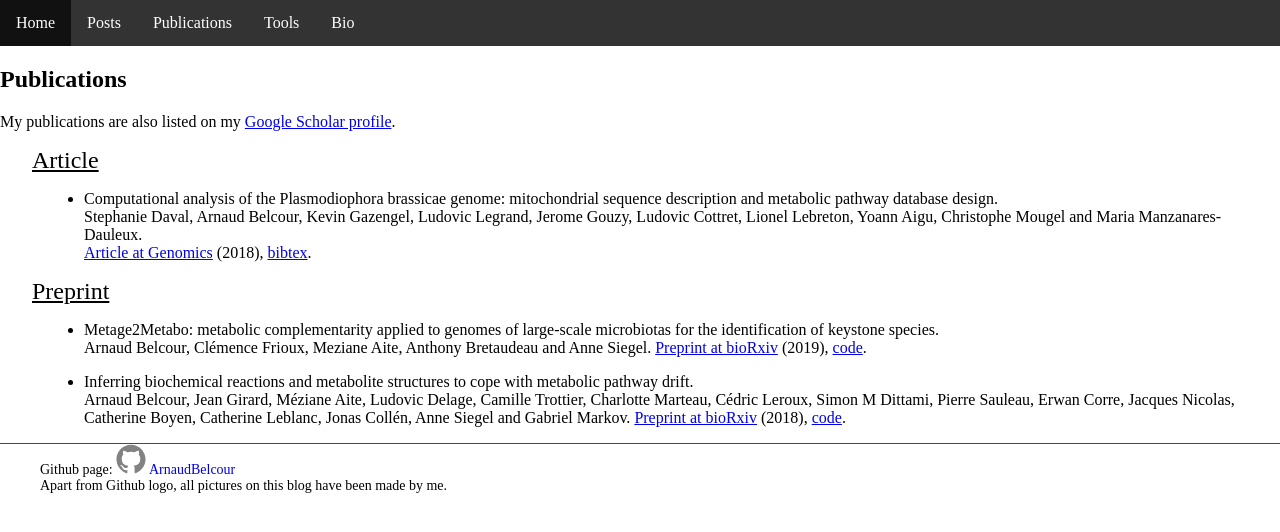
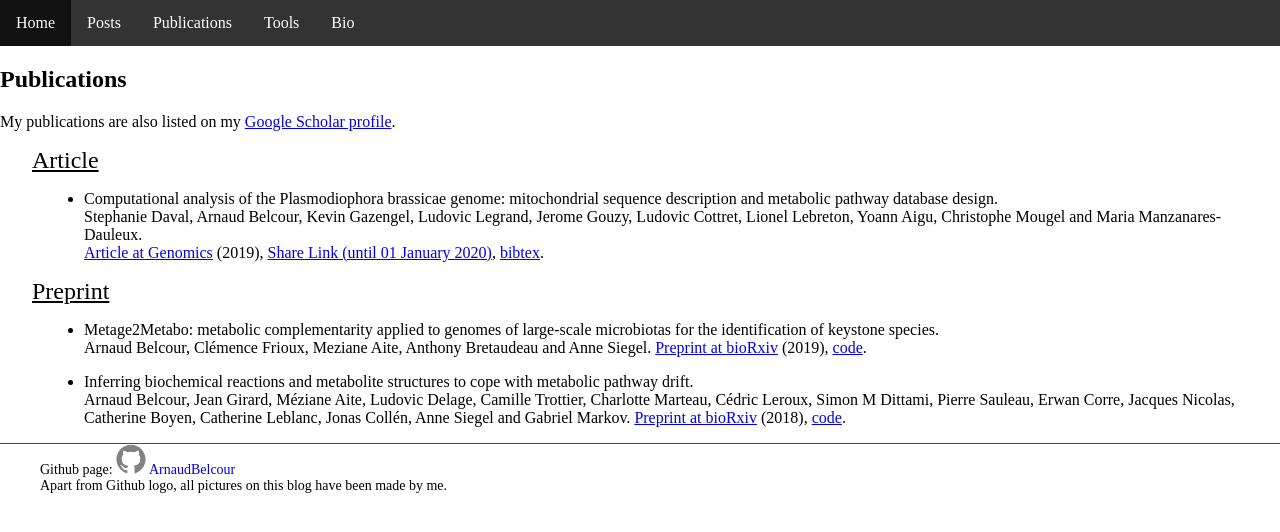
Before and after one commit to ArnaudBelcour/blog, a Jekyll site: the page built from pages/publications.html, in a window 1280 px wide. Shown: the top 532 px of the page. Built offline with Jekyll 4.4.1, drawn with Linux system fonts in a browser that asks for light colours.

Commit message:
Update article link.

```diff
--- a/pages/publications.html
+++ b/pages/publications.html
@@ -12,7 +12,7 @@ permalink: pages/publications/
 		<li>
 			<p> Computational analysis of the Plasmodiophora brassicae genome: mitochondrial sequence description and metabolic pathway database design. <br>
 				Stephanie Daval, Arnaud Belcour, Kevin Gazengel, Ludovic Legrand, Jerome Gouzy, Ludovic Cottret, Lionel Lebreton, Yoann Aigu, Christophe Mougel and Maria Manzanares-Dauleux. <br>
-				<a href='https://doi.org/10.1016/j.ygeno.2018.11.013'>Article at Genomics</a> (2018), <a href='https://hal-agrocampus-ouest.archives-ouvertes.fr/hal-01943250v1/bibtex'>bibtex</a>.
+				<a href='https://doi.org/10.1016/j.ygeno.2018.11.013'>Article at Genomics</a> (2019), <a href='https://authors.elsevier.com/c/1a2mz3A54zRrZZ'>Share Link (until 01 January 2020)</a>, <a href='https://hal-agrocampus-ouest.archives-ouvertes.fr/hal-01943250v1/bibtex'>bibtex</a>.
 			</p>
 		</li>
 	</ul>
```
